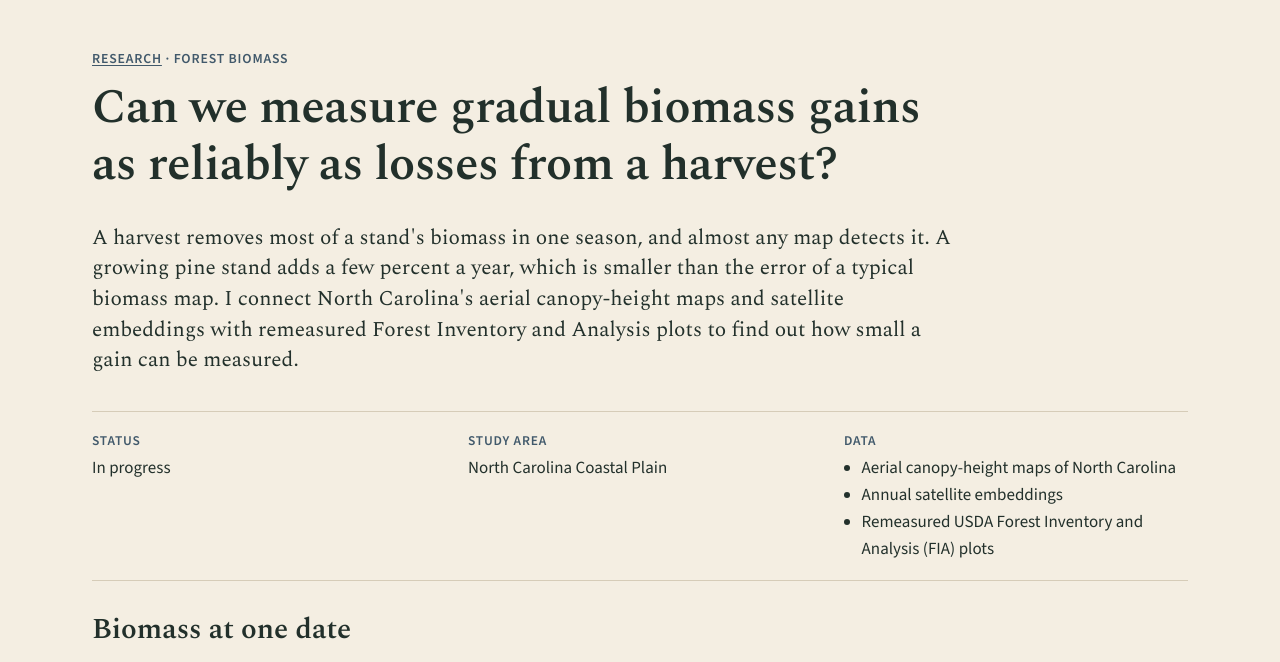
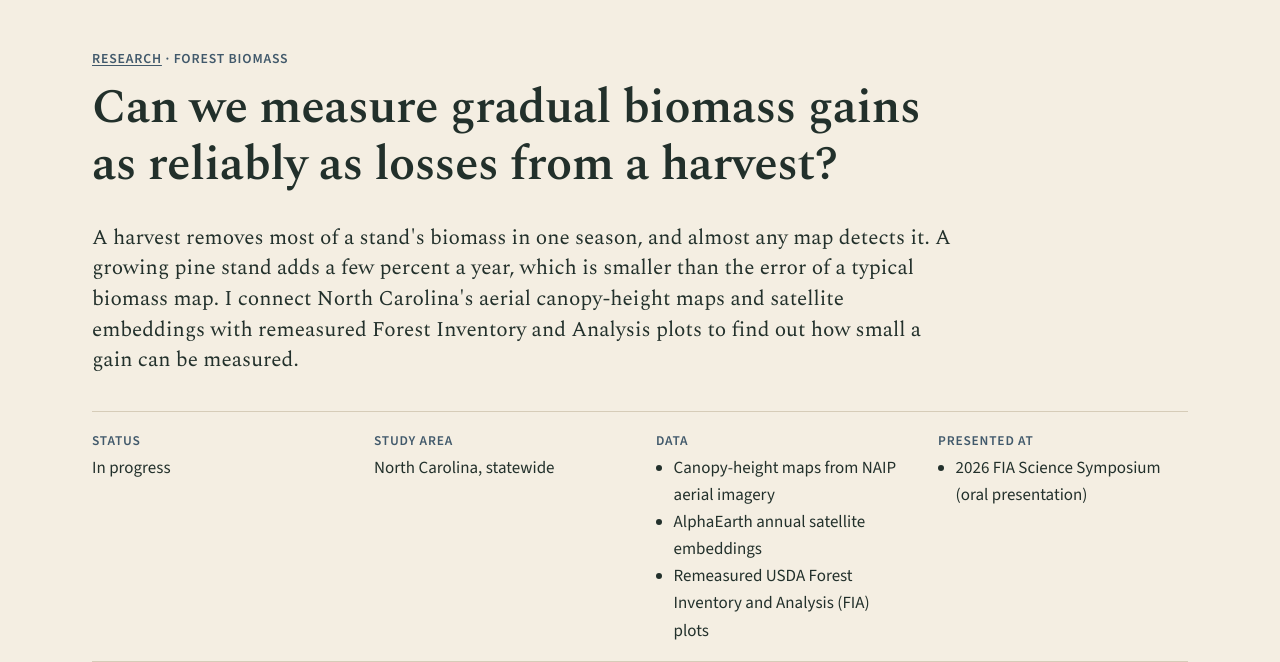
Before and after one commit to ChaoEcohydroRS/ChaoEcohydroRS.github.io, an Astro site: page /research/forest-biomass-change in a window 1280 px wide. Shown: the part 71-733 px from the top of the page. Built offline with nearby package versions, Linux system fonts and the light colour scheme; Astro itself is replaced by a stand-in of ours.

Commit message:
Add 2026 FIA Science Symposium talk
List the oral presentation on the Talks page and on the forest biomass
project page, and name the project's data sources and statewide scope.

```diff
--- a/src/content.config.ts
+++ b/src/content.config.ts
@@ -18,6 +18,8 @@ const projects = defineCollection({
 			status: z.string(),
 			region: z.string(),
 			data: z.array(z.string()),
+			/** Meetings where the work has been presented. */
+			presented: z.array(z.string()).default([]),
 			contribution: z.string(),
 			baseline: z.string(),
 			test: z.string(),
--- a/src/content/projects/forest-biomass-change.md
+++ b/src/content/projects/forest-biomass-change.md
@@ -8,10 +8,12 @@ summary: >-
   biomass map. I connect North Carolina's aerial canopy-height maps and satellite embeddings
   with remeasured Forest Inventory and Analysis plots to find out how small a gain can be measured.
 status: In progress
-region: North Carolina Coastal Plain
+presented:
+  - 2026 FIA Science Symposium (oral presentation)
+region: North Carolina, statewide
 data:
-  - Aerial canopy-height maps of North Carolina
-  - Annual satellite embeddings
+  - Canopy-height maps from NAIP aerial imagery
+  - AlphaEarth annual satellite embeddings
   - Remeasured USDA Forest Inventory and Analysis (FIA) plots
 contribution: >-
   I led the single-date biomass study that this project builds on. For the change study I am
--- a/src/data/talks.json
+++ b/src/data/talks.json
@@ -1,4 +1,10 @@
 [
+  {
+    "year": 2026,
+    "text": "Wang, C., et al. (October). Statewide Mapping and Attribution of Woody Aboveground Biomass Change Across North Carolina Using FIA, NAIP, and AlphaEarth. 2026 FIA Science Symposium.",
+    "oral": true,
+    "first": true
+  },
   {
     "year": 2025,
     "text": "Wang, C., Song, C., Schroeder, T. A., et al. (September). AI-Powered Multisensor Fusion for Forest Biomass Mapping in Southeastern North Carolina. Auburn University's International Conference on Forest Carbon and Resilience, Auburn, AL.",
--- a/src/pages/research/[slug].astro
+++ b/src/pages/research/[slug].astro
@@ -45,6 +45,18 @@ const related = publications.filter((p) => p.project === project.id);
 					</ul>
 				</dd>
 			</div>
+			{
+				data.presented.length > 0 && (
+					<div>
+						<dt>Presented at</dt>
+						<dd>
+							<ul>
+								{data.presented.map((item) => <li>{item}</li>)}
+							</ul>
+						</dd>
+					</div>
+				)
+			}
 		</dl>
 
 		<div class="project-body">
```
